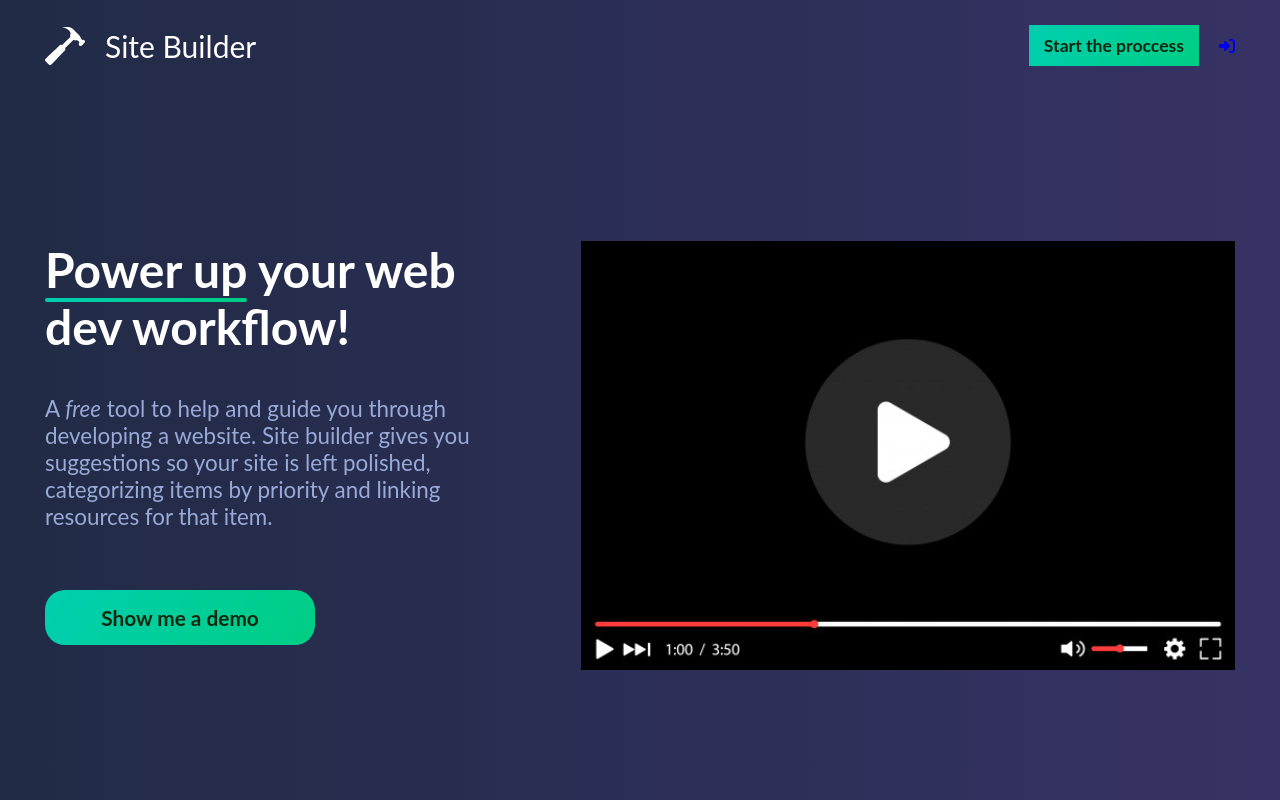
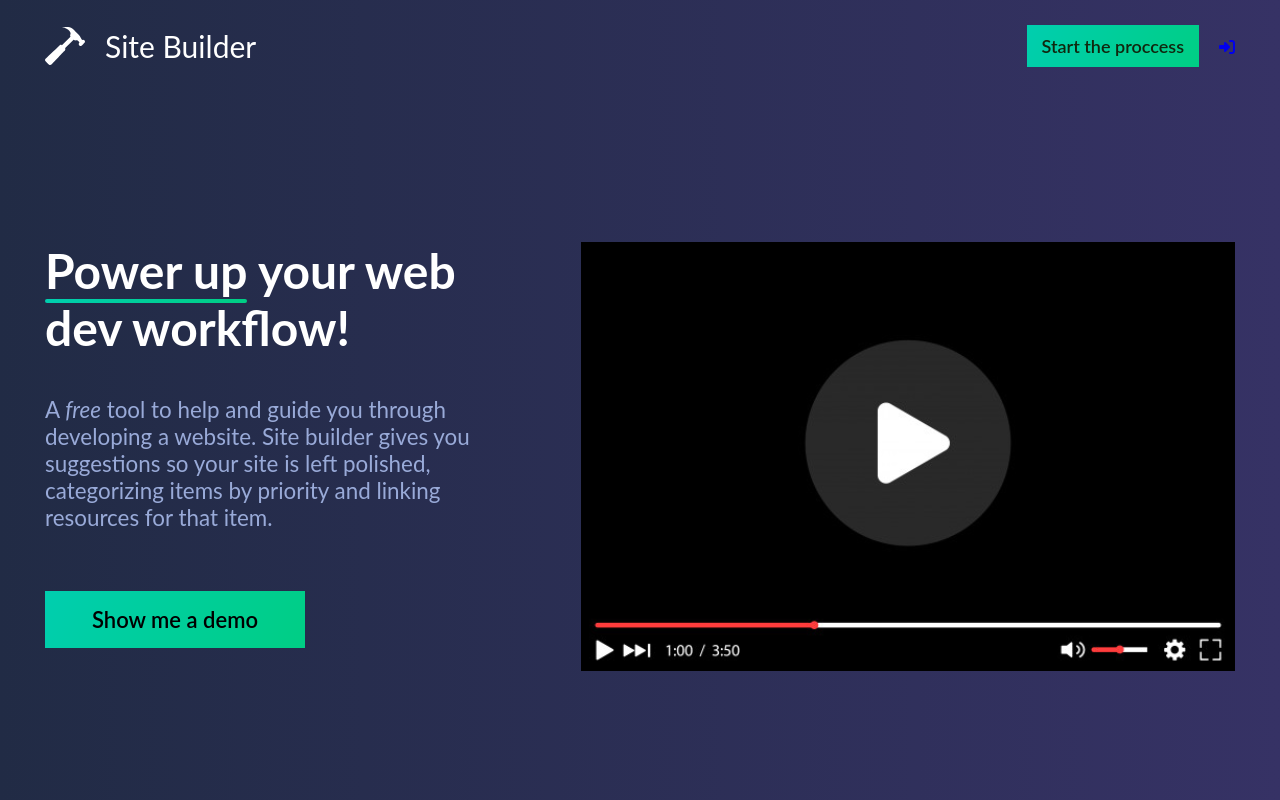
Before and after one commit to NinjaInShade/site-build, a React (Create React App) app in the folder client/: page / in a window 1280 px wide. Shown: the top 800 px of the page. Built offline with nearby package versions, Linux system fonts and the light colour scheme; some icons are missing.

Commit message:
Extracted button css into css vars

```diff
--- a/client/src/App.css
+++ b/client/src/App.css
@@ -1,5 +1,5 @@
 * {
-  font-family: "lato", sans-serif;
+  font-family: 'lato', sans-serif;
   margin: 0;
   padding: 0;
   outline: none;
@@ -10,12 +10,29 @@
 }
 
 body {
-  background: rgb(33, 43, 69);
   background: linear-gradient(90deg, rgba(33, 43, 69, 1) 0%, rgba(54, 50, 101, 1) 100%);
+  /* background: rgb(33, 43, 69); */
   color: white;
   min-height: 100vh;
 }
 
-html {
+:root {
   scroll-behavior: smooth;
+
+  --green-gradient: linear-gradient(121deg, rgba(0, 206, 175, 1) 0%, rgba(0, 206, 132, 1) 100%);
+  --green-gradient-hover: linear-gradient(121deg, rgba(2, 198, 168, 1) 0%, rgba(2, 193, 124, 1) 100%);
+
+  --btn: 18px;
+  --btn-large: 22px;
 }
+
+button {
+  cursor: pointer;
+}
+
+@media (max-width: 1150px) {
+  :root {
+    --btn: 16px;
+    --btn-large: 20px;
+  }
+}
--- a/client/src/css/Button.css
+++ b/client/src/css/Button.css
@@ -1,26 +1,17 @@
 .btn {
+  color: #000;
+  background: var(--green-gradient);
+  font-size: var(--btn);
+  font-weight: 600;
   padding: 10px 15px;
-  font-size: 1.1rem;
-  font-weight: bold;
-  cursor: pointer;
-  color: #10270e;
-  background: rgb(0, 206, 175);
-  background: linear-gradient(121deg, rgba(0, 206, 175, 1) 0%, rgba(0, 206, 132, 1) 100%);
-  background-position: center;
-  transition: background 0.8s;
 }
 
 .btn:hover {
-  background: rgb(2, 198, 168);
-  background: linear-gradient(121deg, rgba(2, 198, 168, 1) 0%, rgba(2, 193, 124, 1) 100%);
-}
-
-.btn-rounded {
-  border-radius: 20px;
+  background: var(--green-gradient-hover);
 }
 
 .btn-larger {
+  font-size: var(--btn-large);
   padding: 15px 20px;
-  font-size: 1.3rem;
-  min-width: 270px;
+  min-width: 260px;
 }
```
